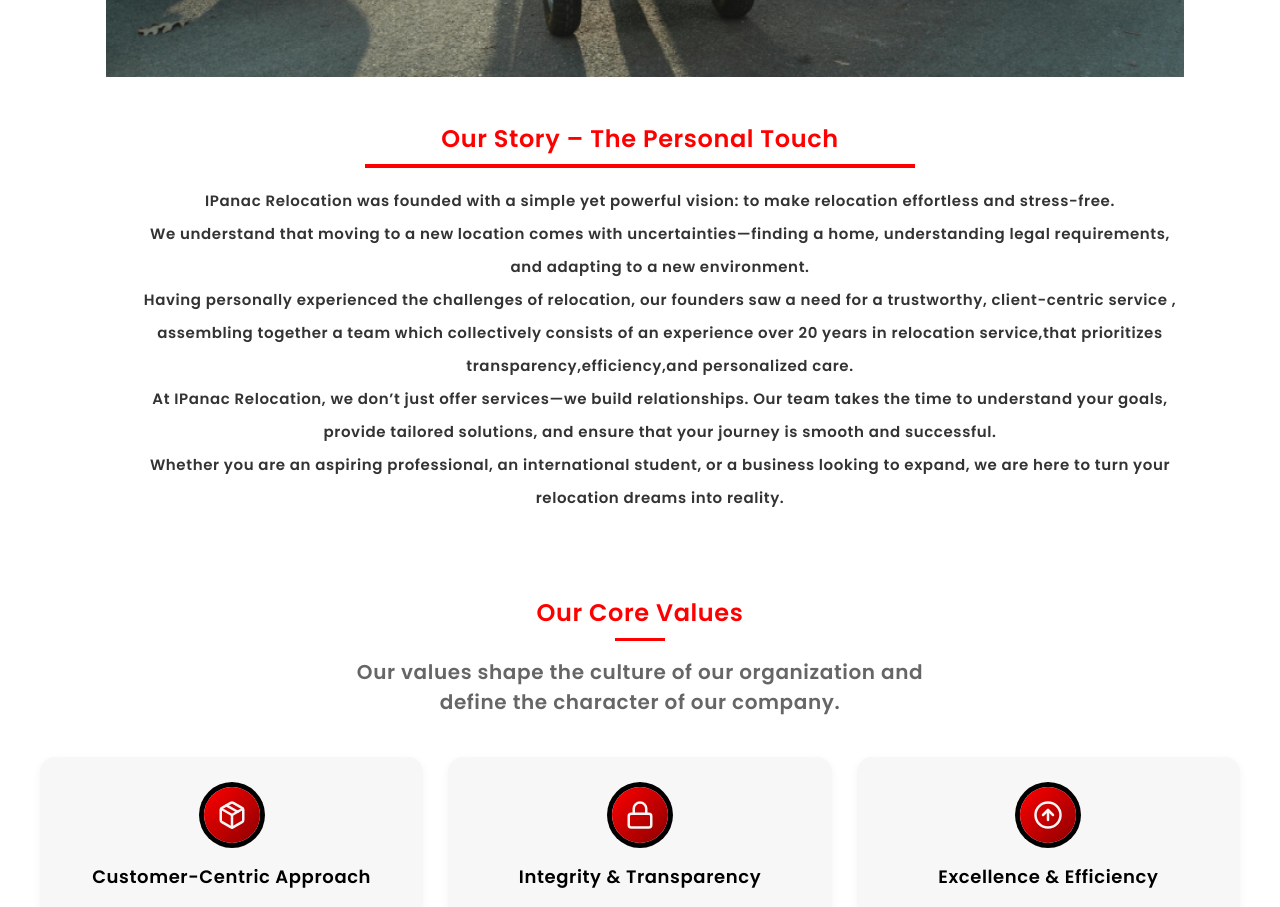
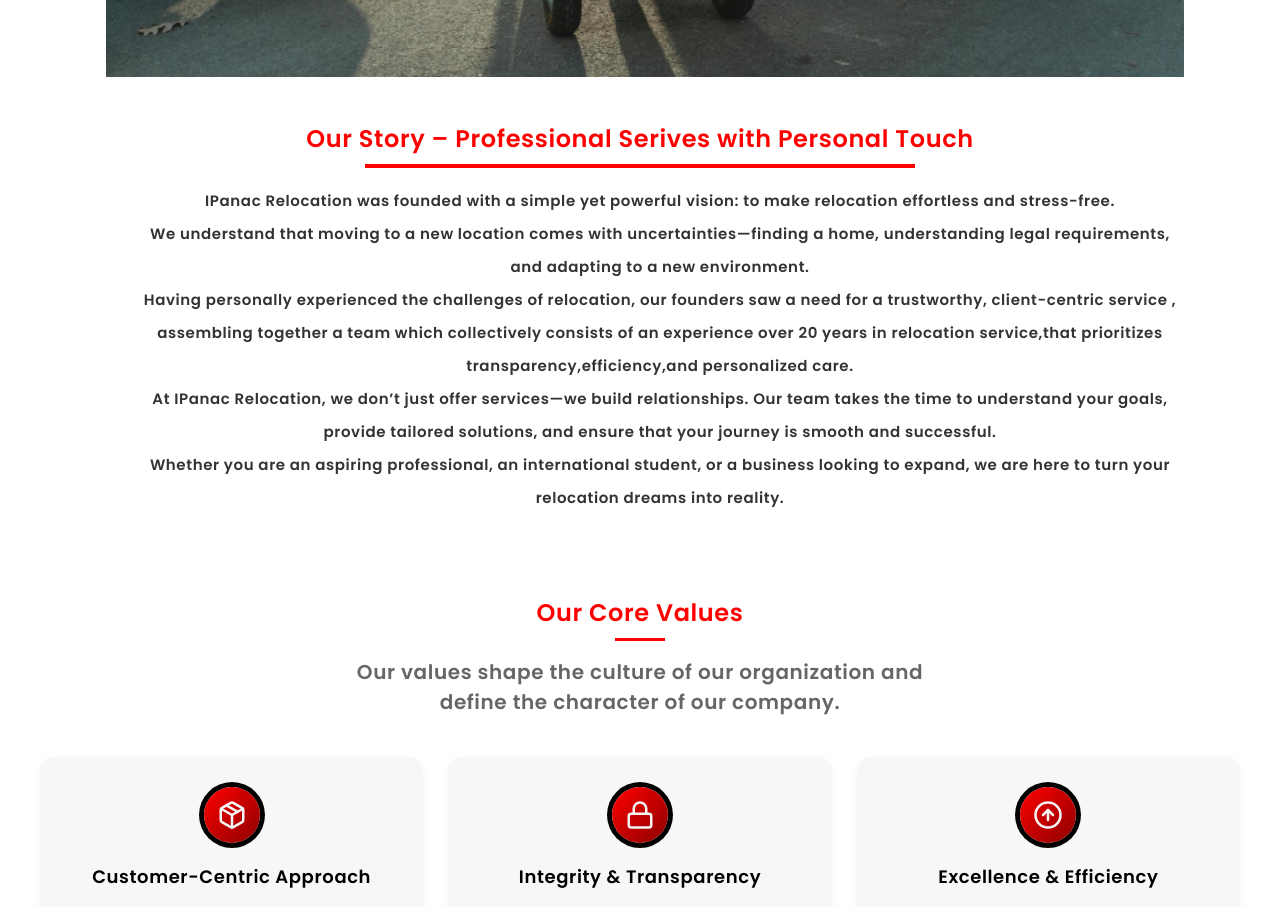
Before and after one commit to Mir-pes/ipanac-1, a React (Vite) app: page /about in a window 1280 px wide. Shown: the part 1420-2327 px from the top of the page. Built offline with nearby package versions, Linux system fonts and the light colour scheme.

Commit message:
Update about.jsx

```diff
--- a/src/about.jsx
+++ b/src/about.jsx
@@ -59,7 +59,7 @@
 
         <div className="story-container">
           <h3 className="statement-heading1">
-            Our Story – The Personal Touch
+            Our Story – Professional Serives with Personal Touch
           </h3>
           <div className="story-content">
             IPanac Relocation was founded with a simple yet powerful vision: to make relocation effortless and stress-free.
```
